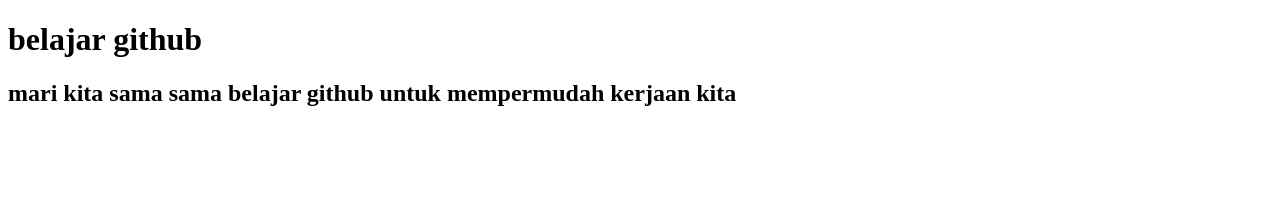
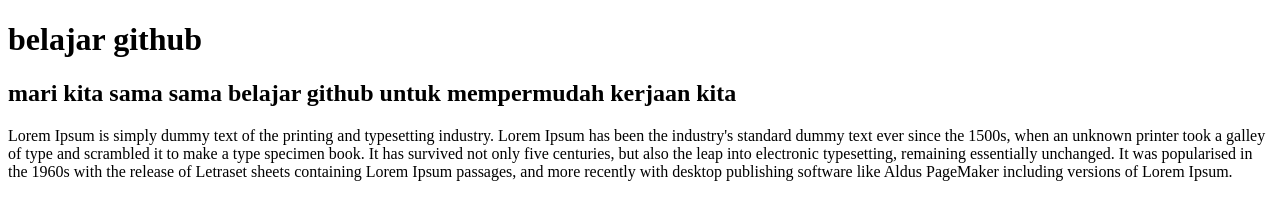
Before and after one commit to bajangkomputer4/belajargithub, a plain HTML site: page index.html in a window 1280 px wide. Drawn offline with Linux system fonts and the light colour scheme.

Commit message:
update index.html

```diff
--- a/index.html
+++ b/index.html
@@ -9,5 +9,13 @@
 <body>
     <h1>belajar github</h1>
     <h2>mari kita sama sama belajar github untuk mempermudah kerjaan kita</h2>
+    <p>Lorem Ipsum is simply dummy text of the printing and typesetting industry.
+        Lorem Ipsum has been the industry's standard dummy text ever since the 1500s,
+        when an unknown printer took a galley of type and scrambled it to make a type specimen book.
+        It has survived not only five centuries, but also the leap into electronic typesetting,
+        remaining essentially unchanged. It was popularised in the 1960s with the release of
+        Letraset sheets containing Lorem Ipsum passages,
+        and more recently with desktop publishing software like Aldus PageMaker
+        including versions of Lorem Ipsum.</p>
 </body>
 </html>
```
